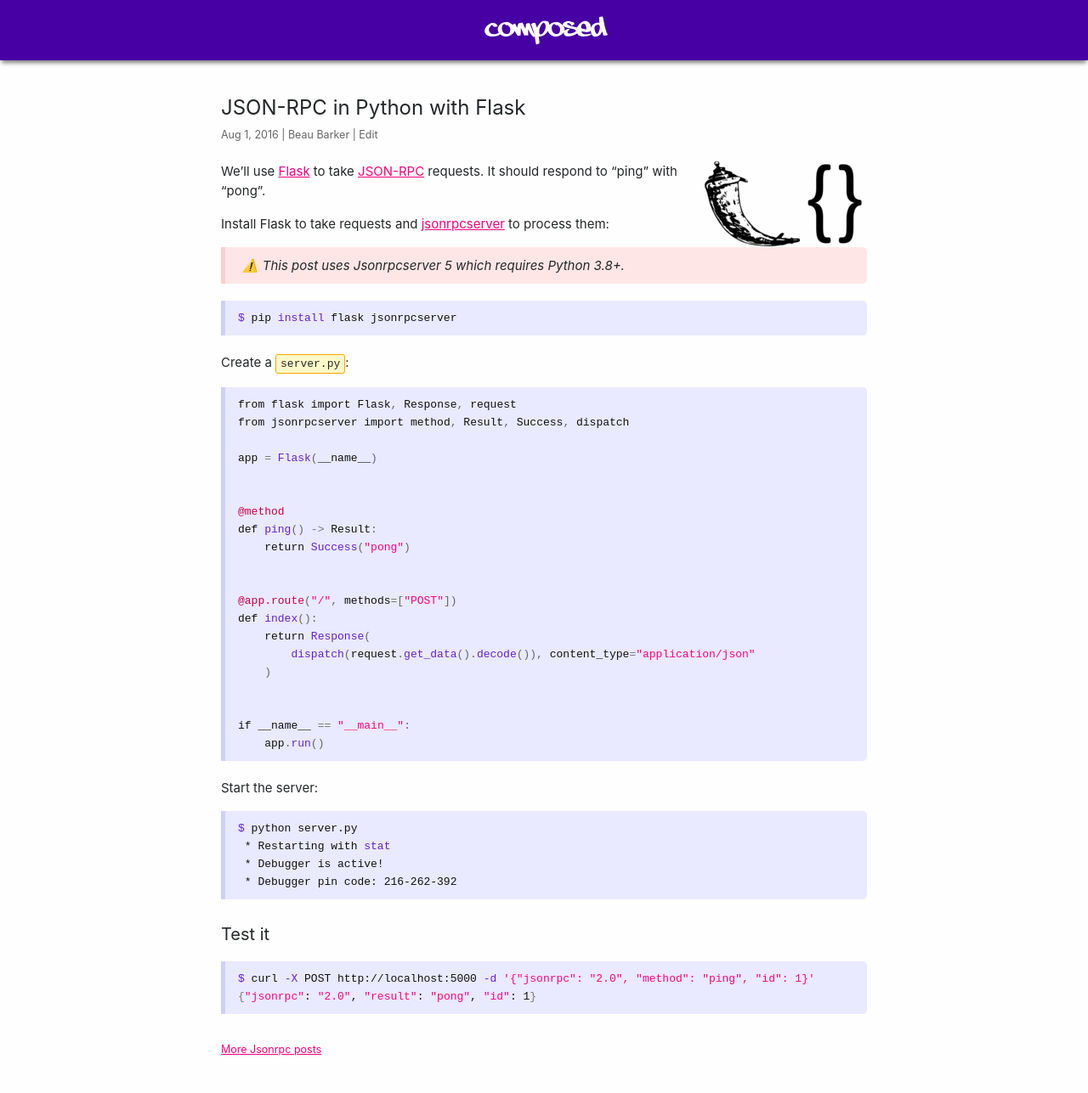
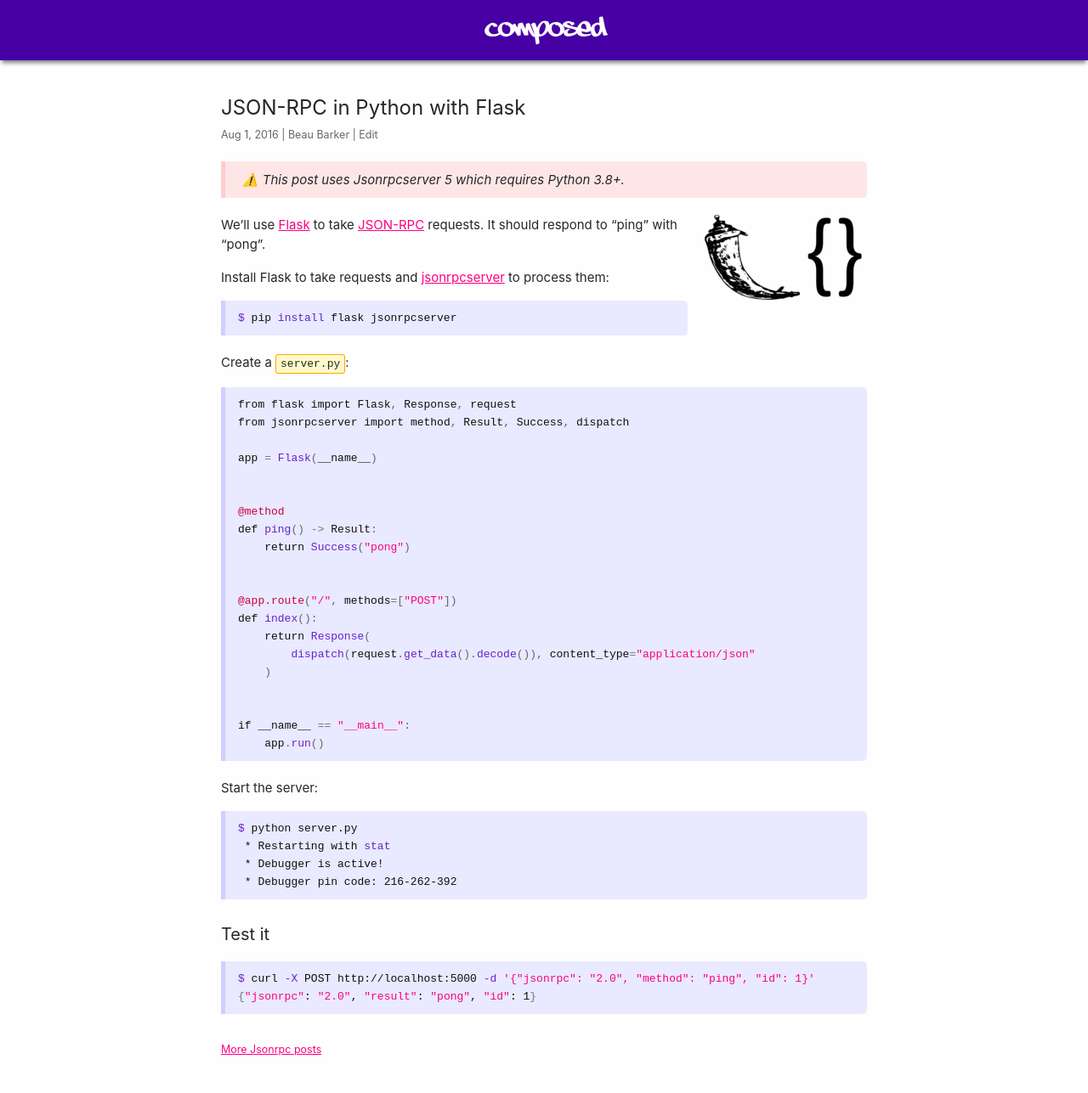
Before and after one commit to explodinglabs/explodinglabs.github.io, a Jekyll site: the page built from _posts/jsonrpc/2016-08-01-flask.markdown, in a window 1280 px wide. Shown: the whole page at 85% size. Built offline with Jekyll 4.4.1, drawn with Linux system fonts in a browser that asks for light colours.

Commit message:
Update 2016-08-01-flask.markdown

````diff
--- a/_posts/jsonrpc/2016-08-01-flask.markdown
+++ b/_posts/jsonrpc/2016-08-01-flask.markdown
@@ -4,6 +4,9 @@
 title: JSON-RPC in Python with Flask
 permalink: /jsonrpc/flask
 ---
+<div class="warning">
+    <p>This post uses Jsonrpcserver 5 which requires Python 3.8+.</p>
+</div>
 
 <div class="wide-logos" markdown="1">
 ![flask](/assets/flask.png)
@@ -16,10 +19,6 @@
 
 Install Flask to take requests and
 [jsonrpcserver](https://www.jsonrpcserver.com/) to process them:
-
-<div class="warning">
-    <p>This post uses Jsonrpcserver 5 which requires Python 3.8+.</p>
-</div>
 
 ```sh
 $ pip install flask jsonrpcserver
````
